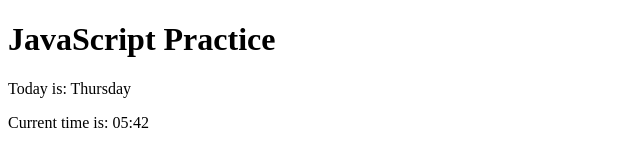
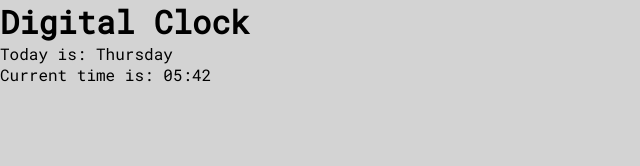
Before and after one commit to VioletViolaVi/Digital_Clock, a plain HTML site: page index.html in a window 1280 px wide. Shown: the whole page, without its empty margins (0-640 px from the left). Drawn offline with Linux system fonts and the light colour scheme.

Commit message:
Add background colour and google font.

```diff
--- a/assets/css/style.scss
+++ b/assets/css/style.scss
@@ -1,5 +1,13 @@
-*{
-    margin: 0em;
-    padding: 0em;
-    box-sizing: border-box;
+$bgColour: lightgrey;
+$mainFont: "Roboto Mono", monospace;
+
+* {
+  margin: 0em;
+  padding: 0em;
+  box-sizing: border-box;
 }
+
+body {
+  background-color: $bgColour;
+  font-family: $mainFont;
+}
--- a/assets/js/scripts.js
+++ b/assets/js/scripts.js
@@ -1,5 +1,4 @@
 document.addEventListener("DOMContentLoaded", function () {
-  // Write a JavaScript program to display the current day and time.
 
   let todaysFullDate = new Date(); // gets today's day, date & time
   let hours = todaysFullDate.getHours(); // gets num for hours
--- a/index.html
+++ b/index.html
@@ -4,15 +4,23 @@
     <head>
         <meta charset="UTF-8">
         <meta name="viewport" content="width=device-width, initial-scale=1.0">
+        <link rel="preconnect" href="https://fonts.gstatic.com">
+        <!-- google font -->
+        <link href="https://fonts.googleapis.com/css2?family=Roboto+Mono&display=swap" rel="stylesheet">
+        <link rel="stylesheet" href="assets/css/style.css">
         <title>Digital Clock</title>
     </head>
 
     <body>
-        <h1>JavaScript Practice</h1>
+        <h1>Digital Clock</h1>
 
-        <!-- Write a JavaScript program to display the current day and time in the following format -->
-        <p>Today is: <span id="day"></span></p>
-        <p>Current time is: <span id="time"></span></p>
+        <div id="alarmContainer">
+            <div id="alarmScreen">
+                <p>Today is: <span id="day"></span></p>
+                <p>Current time is: <span id="time"></span></p>
+            </div>
+        </div>
+
 
         <script src="assets/js/scripts.js"></script>
     </body>
```
Also changed, not shown: assets/css/style.css, 2 other files.
